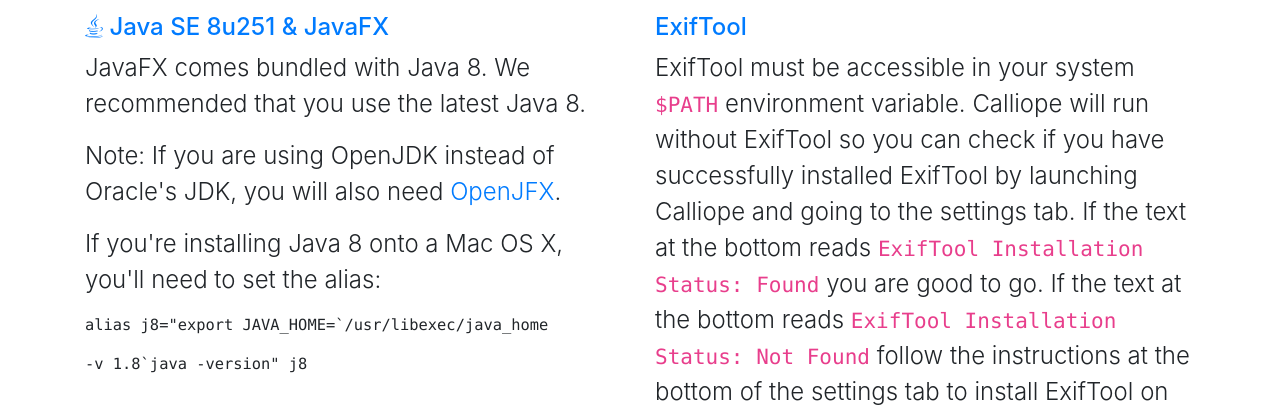
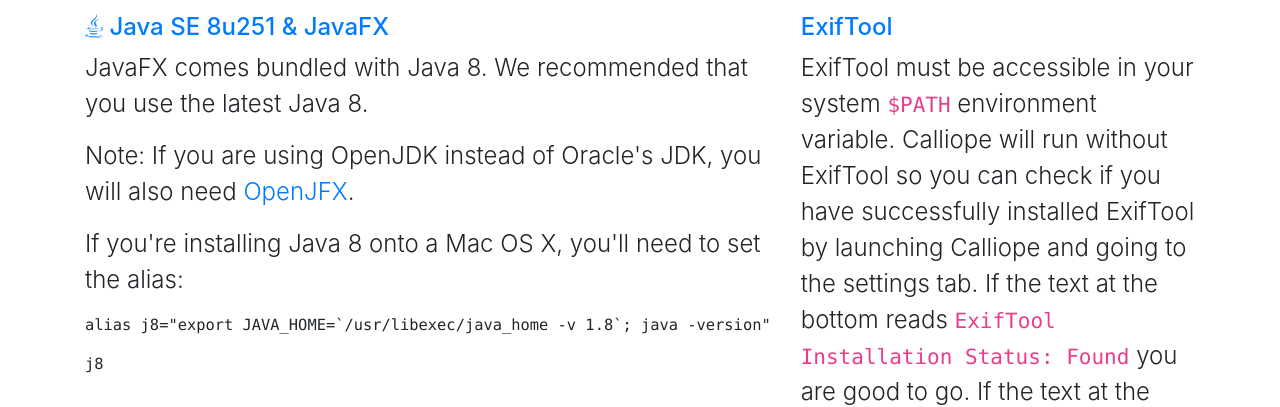
Before and after one commit to promethean-gift/promethean-gift.github.io, a website with bundled scripts: page documentation.html in a window 1280 px wide. Shown: the part 549-956 px from the top of the page. Built offline with nearby package versions, Linux system fonts and the light colour scheme; what uki would draw is missing.

Commit message:
Update documentation.html

```diff
--- a/documentation.html
+++ b/documentation.html
@@ -111,8 +111,8 @@
 
         <p class="lead">If you're installing Java 8 onto a Mac OS X, you'll need to set the alias:</p>
 
-        <pre><code>alias j8="export JAVA_HOME=`/usr/libexec/java_home </code></pre>
-        <pre><code>-v 1.8`java -version" j8</code></pre>
+        <pre><code>alias j8="export JAVA_HOME=`/usr/libexec/java_home -v 1.8`; java -version"</code></pre>
+          <pre><code>j8</code></pre>
       </div>
       <div class="col">
         <a href="https://www.sno.phy.queensu.ca/~phil/exiftool/" target="_blank"><h4>ExifTool</h4></a>
```
